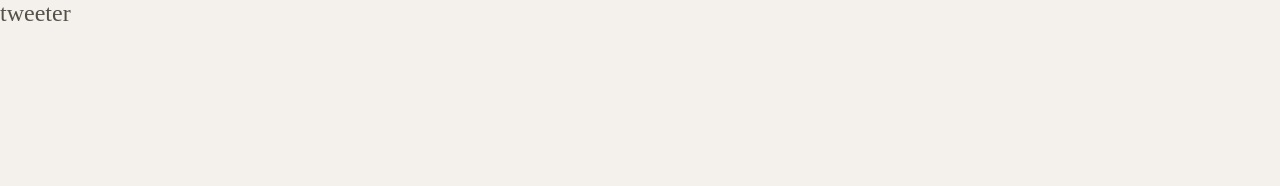
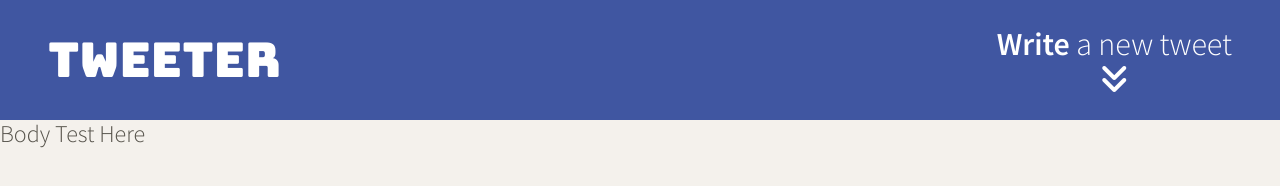
Before and after one commit to CJM1994/tweeter, a website: page public/index.html in a window 1280 px wide. Drawn offline with nearby package versions, Linux system fonts and the light colour scheme.

Commit message:
Add Header Classes & Elements

```diff
--- a/public/index.html
+++ b/public/index.html
@@ -6,6 +6,7 @@
 
     <!-- External CSS -->
     <link rel="stylesheet" href="https://cdnjs.cloudflare.com/ajax/libs/normalize/8.0.1/normalize.min.css" type="text/css" />
+    <link rel="stylesheet" href="https://cdnjs.cloudflare.com/ajax/libs/font-awesome/6.0.0/css/all.min.css" integrity="sha512-9usAa10IRO0HhonpyAIVpjrylPvoDwiPUiKdWk5t3PyolY1cOd4DSE0Ga+ri4AuTroPR5aQvXU9xC6qOPnzFeg==" crossorigin="anonymous" referrerpolicy="no-referrer" />
 
     <!-- Fonts -->
     <link rel="preconnect" href="https://fonts.googleapis.com">
@@ -13,7 +14,8 @@
     <link href="https://fonts.googleapis.com/css2?family=Bungee&family=Source+Sans+Pro:ital,wght@0,300;0,600;1,300;1,600&display=swap" rel="stylesheet">
 
     <!-- App CSS -->
-    <link rel="stylesheet" href="/styles/layout.css" type="text/css" />
+    <link rel="stylesheet" href="styles/layout.css" type="text/css" />
+    <link rel="stylesheet" href="styles/nav.css" type="text/css"/>
 
     <!-- External JS -->
     <script src="https://ajax.googleapis.com/ajax/libs/jquery/3.4.1/jquery.min.js"></script>
@@ -25,10 +27,14 @@
   <body>
     <!-- Top nav bar (fixed) -->
     <nav>
-      <span>tweeter</span>
+      <span class="header-logo">tweeter</span>
+      <div class="header-write-tweet">
+         <span><strong>Write</strong> a new tweet</span>
+         <i class="fa-solid fa-angles-down"></i>
+       </div>
     </nav>
 
     <!-- Page-specific (main) content here -->
-    <main class="container"></main>
+    <main class="container">Body Test Here</main>
   </body>
 </html>
--- a/public/styles/layout.css
+++ b/public/styles/layout.css
@@ -18,6 +18,7 @@ body {
   color: #545149;
   background-color: #f4f1ec;
   font-size: 24px;
+  font-family: 'Source Sans Pro', sans-serif;
 }
 
 /*
--- /dev/null
+++ b/public/styles/nav.css
@@ -0,0 +1,26 @@
+/*
+* Navigation Bar Stylesheet
+*/
+
+nav {
+  height: 120px;
+  width: 100%;
+  background-color: #4056A1;
+  color: #FFFFFF;
+  padding: 0 1.5em;
+  display: flex;
+  justify-content: space-between;
+  align-items: center;
+  font-size: 32px;
+}
+
+.header-logo {
+  font-family: 'Bungee', cursive;
+  font-size: 1.5em;
+}
+
+.header-write-tweet {
+  display: flex;
+  flex-direction: column;
+  align-items: center;
+}
--- a/server/data-files/initial-tweets.json
+++ b/server/data-files/initial-tweets.json
@@ -8,7 +8,7 @@
     "content": {
       "text": "If I have seen further it is by standing on the shoulders of giants"
     },
-    "created_at": 1645857262498
+    "created_at": 1645917416401
   },
   {
     "user": {
@@ -19,6 +19,6 @@
     "content": {
       "text": "Je pense , donc je suis"
     },
-    "created_at": 1645943662498
+    "created_at": 1646003816401
   }
 ]
```
